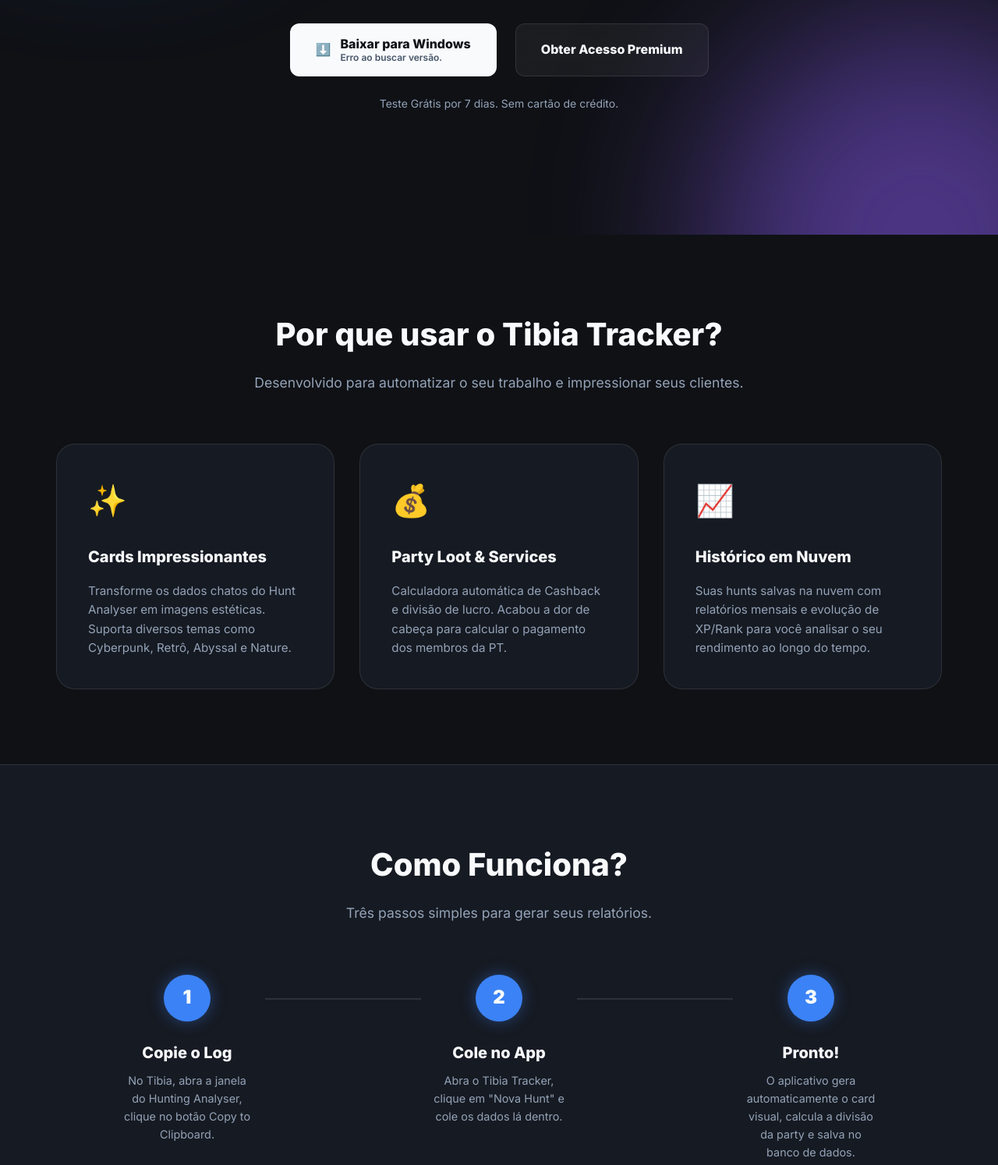
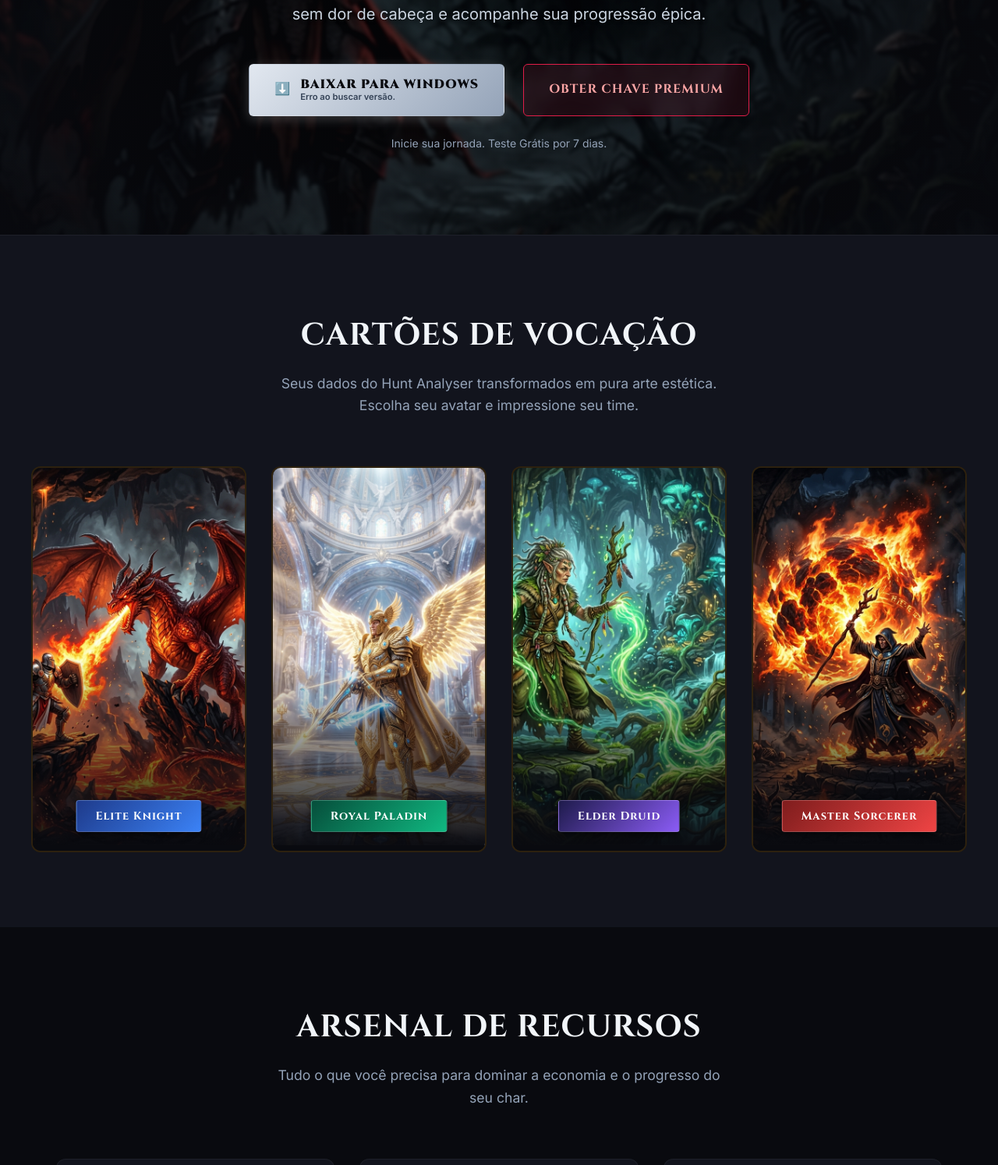
Before and after one commit to TioYaK/TibiaTrackerSite, a website built with Vite: page index.html in a window 1280 px wide. Shown: the part 499-1993 px from the top of the page at 78% size. Built offline with nearby package versions, Linux system fonts and the light colour scheme; no server answers.

Commit message:
feat: Redesign to Tibia RPG aesthetic with avatars

```diff
--- a/index.html
+++ b/index.html
@@ -8,18 +8,18 @@
     <!-- Fonts -->
     <link rel="preconnect" href="https://fonts.googleapis.com">
     <link rel="preconnect" href="https://fonts.gstatic.com" crossorigin>
-    <link href="https://fonts.googleapis.com/css2?family=Inter:wght@400;600;800;900&family=Playfair+Display:wght@700&display=swap" rel="stylesheet">
+    <link href="https://fonts.googleapis.com/css2?family=Cinzel:wght@700;900&family=Inter:wght@400;600;800;900&family=Playfair+Display:wght@700&display=swap" rel="stylesheet">
   </head>
   <body>
     <!-- Navbar -->
     <nav class="navbar">
       <div class="nav-container">
         <div class="logo">
-          <span>Tibia</span> Tracker
+          <span class="tibia-font">Tibia</span> Tracker
         </div>
         <div class="nav-links">
+          <a href="#showcase">Galeria</a>
           <a href="#features">Recursos</a>
-          <a href="#how-it-works">Como Funciona</a>
           <a href="https://wa.me/5511926007896" target="_blank" class="nav-btn-premium">Comprar Premium</a>
         </div>
       </div>
@@ -27,13 +27,13 @@
 
     <!-- Hero Section -->
     <header class="hero">
-      <div class="hero-bg">
-        <div class="orb orb-1"></div>
-        <div class="orb orb-2"></div>
-      </div>
+      <div class="hero-bg-image"></div>
+      <div class="hero-overlay"></div>
+
       <div class="hero-content">
-        <h1 class="hero-title">Eleve suas Hunts para o <span class="text-gradient">Próximo Nível</span></h1>
-        <p class="hero-subtitle">Gere relatórios visuais impressionantes, gerencie seus serviços de boost, acompanhe suas metas e faça a divisão do Loot da Party em segundos.</p>
+        <div class="badge-rpg">⚔️ A Melhor Ferramenta para Tibianos</div>
+        <h1 class="hero-title">Transforme suas hunts em <span class="text-gold">Glória Visual</span></h1>
+        <p class="hero-subtitle">Gere relatórios impressionantes, calcule o Loot da sua Party sem dor de cabeça e acompanhe sua progressão épica.</p>
 
         <div class="hero-actions">
           <a href="#" id="download-btn" class="btn btn-primary">
@@ -44,66 +44,77 @@
             </div>
           </a>
           <a href="https://wa.me/5511926007896" target="_blank" class="btn btn-secondary">
-            Obter Acesso Premium
+            Obter Chave Premium
           </a>
         </div>
 
-        <p class="hero-note">Teste Grátis por 7 dias. Sem cartão de crédito.</p>
+        <p class="hero-note">Inicie sua jornada. Teste Grátis por 7 dias.</p>
       </div>
     </header>
+
+    <!-- Showcase Section (Vocations) -->
+    <section id="showcase" class="showcase">
+      <div class="section-title">
+        <h2 class="rpg-heading">Cartões de Vocação</h2>
+        <p>Seus dados do Hunt Analyser transformados em pura arte estética. Escolha seu avatar e impressione seu time.</p>
+      </div>
+
+      <div class="vocation-grid">
+        <div class="vocation-card">
+          <div class="vocation-img-wrapper">
+            <img src="/TibiaTrackerSite/assets/knight.png" alt="Elite Knight" />
+            <div class="vocation-overlay"></div>
+            <span class="vocation-badge badge-ek">Elite Knight</span>
+          </div>
+        </div>
+        <div class="vocation-card">
+          <div class="vocation-img-wrapper">
+            <img src="/TibiaTrackerSite/assets/paladin.png" alt="Royal Paladin" />
+            <div class="vocation-overlay"></div>
+            <span class="vocation-badge badge-rp">Royal Paladin</span>
+          </div>
+        </div>
+        <div class="vocation-card">
+          <div class="vocation-img-wrapper">
+            <img src="/TibiaTrackerSite/assets/druid.png" alt="Elder Druid" />
+            <div class="vocation-overlay"></div>
+            <span class="vocation-badge badge-ed">Elder Druid</span>
+          </div>
+        </div>
+        <div class="vocation-card">
+          <div class="vocation-img-wrapper">
+            <img src="/TibiaTrackerSite/assets/sorcerer.png" alt="Master Sorcerer" />
+            <div class="vocation-overlay"></div>
+            <span class="vocation-badge badge-ms">Master Sorcerer</span>
+          </div>
+        </div>
+      </div>
+    </section>
 
     <!-- Features Section -->
     <section id="features" class="features">
       <div class="section-title">
-        <h2>Por que usar o Tibia Tracker?</h2>
-        <p>Desenvolvido para automatizar o seu trabalho e impressionar seus clientes.</p>
+        <h2 class="rpg-heading">Arsenal de Recursos</h2>
+        <p>Tudo o que você precisa para dominar a economia e o progresso do seu char.</p>
       </div>
 
       <div class="features-grid">
         <div class="feature-card">
-          <div class="feature-icon">✨</div>
-          <h3>Cards Impressionantes</h3>
-          <p>Transforme os dados chatos do Hunt Analyser em imagens estéticas. Suporta diversos temas como Cyberpunk, Retrô, Abyssal e Nature.</p>
+          <div class="feature-icon">💰</div>
+          <h3 class="rpg-subheading">Loot Splitter Inteligente</h3>
+          <p>Diga adeus à calculadora! Cole o log da party e o app calcula automaticamente a transferência do banco para cada membro com precisão.</p>
         </div>
 
         <div class="feature-card">
-          <div class="feature-icon">💰</div>
-          <h3>Party Loot & Services</h3>
-          <p>Calculadora automática de Cashback e divisão de lucro. Acabou a dor de cabeça para calcular o pagamento dos membros da PT.</p>
+          <div class="feature-icon">📜</div>
+          <h3 class="rpg-subheading">Histórico Épico em Nuvem</h3>
+          <p>Todas as suas hunts ficam salvas em nosso banco de dados. Veja seus gráficos de evolução e quebre seus próprios recordes.</p>
         </div>
 
         <div class="feature-card">
-          <div class="feature-icon">📈</div>
-          <h3>Histórico em Nuvem</h3>
-          <p>Suas hunts salvas na nuvem com relatórios mensais e evolução de XP/Rank para você analisar o seu rendimento ao longo do tempo.</p>
-        </div>
-      </div>
-    </section>
-
-    <!-- How it works -->
-    <section id="how-it-works" class="how-it-works">
-      <div class="section-title">
-        <h2>Como Funciona?</h2>
-        <p>Três passos simples para gerar seus relatórios.</p>
-      </div>
-
-      <div class="steps-container">
-        <div class="step">
-          <div class="step-number">1</div>
-          <h3>Copie o Log</h3>
-          <p>No Tibia, abra a janela do Hunting Analyser, clique no botão Copy to Clipboard.</p>
-        </div>
-        <div class="step-connector"></div>
-        <div class="step">
-          <div class="step-number">2</div>
-          <h3>Cole no App</h3>
-          <p>Abra o Tibia Tracker, clique em "Nova Hunt" e cole os dados lá dentro.</p>
-        </div>
-        <div class="step-connector"></div>
-        <div class="step">
-          <div class="step-number">3</div>
-          <h3>Pronto!</h3>
-          <p>O aplicativo gera automaticamente o card visual, calcula a divisão da party e salva no banco de dados.</p>
+          <div class="feature-icon">✨</div>
+          <h3 class="rpg-subheading">Temas e Customizações</h3>
+          <p>Múltiplos temas como Cyberpunk, Retrô, Nature e Abyssal para o seu cartão de Hunt combinar com a vibe da sua hunt.</p>
         </div>
       </div>
     </section>
@@ -112,13 +123,12 @@
     <footer class="footer">
       <div class="footer-content">
         <div class="footer-brand">
-          <div class="logo"><span>Tibia</span> Tracker</div>
-          <p>Feito com ❤️ por Kit Maclaud</p>
+          <div class="logo"><span class="tibia-font">Tibia</span> Tracker</div>
+          <p>Forjado com ❤️ por Kit Maclaud nas fornalhas de Kazordoon.</p>
         </div>
         <div class="footer-links">
-          <h4>Suporte</h4>
-          <a href="https://wa.me/5511926007896" target="_blank">WhatsApp (Vendas)</a>
-          <a href="mailto:contato@exemplo.com">Contato</a>
+          <h4>Taberna (Suporte)</h4>
+          <a href="https://wa.me/5511926007896" target="_blank">Falar com o NPC (WhatsApp)</a>
         </div>
       </div>
       <div class="footer-bottom">
--- a/package.json
+++ b/package.json
@@ -3,12 +3,16 @@
   "version": "0.0.0",
   "private": true,
   "type": "module",
+  "homepage": "https://TioYaK.github.io/TibiaTrackerSite",
   "scripts": {
+    "predeploy": "npm run build",
+    "deploy": "gh-pages -d dist",
     "dev": "vite",
     "build": "vite build",
     "preview": "vite preview"
   },
   "devDependencies": {
+    "gh-pages": "^6.3.0",
     "vite": "^8.1.1"
   }
 }
--- a/src/main.js
+++ b/src/main.js
@@ -6,7 +6,7 @@ document.addEventListener('DOMContentLoaded', async () => {
 
   try {
     // Fetch latest release from GitHub API
-    const response = await fetch('https://api.github.com/repos/TioYaK/ServiceCards/releases/latest');
+    const response = await fetch('https://api.github.com/repos/TioYaK/TibiaTracker-Releases/releases/latest');
 
     if (!response.ok) {
       throw new Error('Failed to fetch latest release');
--- a/src/style.css
+++ b/src/style.css
@@ -1,15 +1,19 @@
 :root {
-  --bg-dark: #0f1115;
-  --bg-card: #161a22;
-  --text-main: #f8fafc;
+  /* RPG Theme Colors */
+  --bg-dark: #090a0f;
+  --bg-card: #12141d;
+  --text-main: #f1f5f9;
   --text-muted: #94a3b8;
-  --accent-primary: #3b82f6;
-  --accent-secondary: #8b5cf6;
-  --success: #10b981;
-  --warning: #f59e0b;
-  --border: rgba(255, 255, 255, 0.1);
+
+  --gold: #f59e0b;
+  --gold-dark: #b45309;
+  --ruby: #e11d48;
+  --ruby-dark: #9f1239;
+
+  --border: rgba(245, 158, 11, 0.15);
+
   --font-sans: 'Inter', sans-serif;
-  --font-serif: 'Playfair Display', serif;
+  --font-rpg: 'Cinzel', serif;
 }
 
 * {
@@ -26,13 +30,39 @@ body {
   overflow-x: hidden;
 }
 
+/* Typography Overrides */
+.tibia-font {
+  font-family: var(--font-rpg);
+  color: var(--gold);
+  text-transform: uppercase;
+  letter-spacing: 2px;
+}
+
+.rpg-heading {
+  font-family: var(--font-rpg);
+  color: var(--text-main);
+  text-transform: uppercase;
+  letter-spacing: 1px;
+}
+
+.rpg-subheading {
+  font-family: var(--font-rpg);
+  color: var(--gold);
+  margin-bottom: 0.5rem;
+}
+
+.text-gold {
+  color: var(--gold);
+  text-shadow: 0 0 20px rgba(245, 158, 11, 0.4);
+}
+
 /* Navbar */
 .navbar {
   position: fixed;
   top: 0;
   width: 100%;
   padding: 1rem 0;
-  background: rgba(15, 17, 21, 0.8);
+  background: rgba(9, 10, 15, 0.85);
   backdrop-filter: blur(12px);
   border-bottom: 1px solid var(--border);
   z-index: 100;
@@ -48,14 +78,8 @@ body {
 }
 
 .logo {
-  font-family: var(--font-sans);
   font-weight: 900;
   font-size: 1.5rem;
-  letter-spacing: -1px;
-}
-
-.logo span {
-  color: var(--warning);
 }
 
 .nav-links {
@@ -70,23 +94,27 @@ body {
   font-weight: 600;
   font-size: 0.9rem;
   transition: color 0.3s ease;
+  font-family: var(--font-rpg);
+  text-transform: uppercase;
+  letter-spacing: 1px;
 }
 
 .nav-links a:hover {
-  color: var(--accent-primary);
+  color: var(--gold);
 }
 
 .nav-btn-premium {
-  background: linear-gradient(135deg, var(--warning), #d97706);
+  background: linear-gradient(135deg, var(--gold), var(--gold-dark));
   padding: 0.5rem 1.5rem;
-  border-radius: 99px;
+  border-radius: 4px;
   color: #fff !important;
   box-shadow: 0 4px 15px rgba(245, 158, 11, 0.3);
+  border: 1px solid #fcd34d;
 }
 
 .nav-btn-premium:hover {
   transform: translateY(-2px);
-  box-shadow: 0 6px 20px rgba(245, 158, 11, 0.4);
+  box-shadow: 0 6px 20px rgba(245, 158, 11, 0.5);
 }
 
 /* Hero Section */
@@ -101,44 +129,32 @@ body {
   overflow: hidden;
 }
 
-.hero-bg {
+.hero-bg-image {
   position: absolute;
   top: 0;
   left: 0;
   width: 100%;
   height: 100%;
-  z-index: -1;
-  overflow: hidden;
+  background: url('/TibiaTrackerSite/assets/hero-bg.png') center/cover no-repeat;
+  z-index: -2;
+  filter: blur(2px) contrast(1.1) brightness(0.6);
+  transform: scale(1.05);
+  animation: bg-pan 30s linear infinite alternate;
 }
 
-.orb {
-  position: absolute;
-  border-radius: 50%;
-  filter: blur(100px);
-  opacity: 0.5;
-  animation: float 10s infinite alternate;
+@keyframes bg-pan {
+  0% { transform: scale(1.05) translate(0, 0); }
+  100% { transform: scale(1.05) translate(-10px, 10px); }
 }
 
-.orb-1 {
-  width: 400px;
-  height: 400px;
-  background: var(--accent-primary);
-  top: -100px;
-  left: -100px;
-}
-
-.orb-2 {
-  width: 500px;
-  height: 500px;
-  background: var(--accent-secondary);
-  bottom: -200px;
-  right: -100px;
-  animation-delay: -5s;
-}
-
-@keyframes float {
-  0% { transform: translate(0, 0) scale(1); }
-  100% { transform: translate(50px, 50px) scale(1.1); }
+.hero-overlay {
+  position: absolute;
+  top: 0;
+  left: 0;
+  width: 100%;
+  height: 100%;
+  background: radial-gradient(circle at center, rgba(9, 10, 15, 0.2) 0%, rgba(9, 10, 15, 0.9) 100%);
+  z-index: -1;
 }
 
 .hero-content {
@@ -146,27 +162,35 @@ body {
   z-index: 1;
 }
 
+.badge-rpg {
+  display: inline-block;
+  padding: 0.5rem 1rem;
+  background: rgba(245, 158, 11, 0.1);
+  border: 1px solid var(--gold);
+  color: var(--gold);
+  border-radius: 50px;
+  font-weight: bold;
+  font-size: 0.85rem;
+  margin-bottom: 1.5rem;
+  text-transform: uppercase;
+  letter-spacing: 1px;
+}
+
 .hero-title {
   font-size: 4rem;
-  font-weight: 900;
+  font-family: var(--font-rpg);
   line-height: 1.1;
   margin-bottom: 1.5rem;
-  letter-spacing: -2px;
-}
-
-.text-gradient {
-  background: linear-gradient(to right, var(--accent-primary), var(--accent-secondary));
-  -webkit-background-clip: text;
-  -webkit-text-fill-color: transparent;
 }
 
 .hero-subtitle {
   font-size: 1.25rem;
-  color: var(--text-muted);
+  color: #cbd5e1;
   margin-bottom: 3rem;
   max-width: 600px;
   margin-left: auto;
   margin-right: auto;
+  text-shadow: 0 2px 4px rgba(0,0,0,0.5);
 }
 
 .hero-actions {
@@ -181,21 +205,26 @@ body {
   align-items: center;
   gap: 0.75rem;
   padding: 1rem 2rem;
-  border-radius: 12px;
+  border-radius: 6px;
   text-decoration: none;
-  font-weight: 800;
   transition: all 0.3s ease;
   border: 1px solid transparent;
+  font-family: var(--font-rpg);
+  text-transform: uppercase;
+  letter-spacing: 1px;
 }
 
 .btn-primary {
-  background: var(--text-main);
+  background: linear-gradient(135deg, #e2e8f0, #94a3b8);
   color: var(--bg-dark);
+  font-weight: 900;
+  box-shadow: 0 4px 15px rgba(255, 255, 255, 0.2);
 }
 
 .btn-primary:hover {
   transform: translateY(-3px);
-  box-shadow: 0 10px 25px rgba(255, 255, 255, 0.2);
+  background: #fff;
+  box-shadow: 0 10px 25px rgba(255, 255, 255, 0.3);
 }
 
 .btn-text {
@@ -206,21 +235,27 @@ body {
 }
 
 .btn-sub-text {
-  font-size: 0.75rem;
+  font-size: 0.70rem;
   font-weight: 600;
-  color: #475569;
+  color: #334155;
+  font-family: var(--font-sans);
+  text-transform: none;
+  letter-spacing: 0;
 }
 
 .btn-secondary {
-  background: rgba(255, 255, 255, 0.05);
-  border-color: var(--border);
-  color: var(--text-main);
+  background: rgba(225, 29, 72, 0.1);
+  border-color: var(--ruby);
+  color: #fca5a5;
   backdrop-filter: blur(10px);
+  font-weight: 700;
 }
 
 .btn-secondary:hover {
-  background: rgba(255, 255, 255, 0.1);
+  background: var(--ruby);
+  color: #fff;
   transform: translateY(-3px);
+  box-shadow: 0 10px 25px rgba(225, 29, 72, 0.4);
 }
 
 .hero-note {
@@ -228,11 +263,11 @@ body {
   color: var(--text-muted);
 }
 
-/* Features */
-.features {
+/* Showcase Section */
+.showcase {
   padding: 6rem 2rem;
-  max-width: 1200px;
-  margin: 0 auto;
+  background: var(--bg-card);
+  border-top: 1px solid rgba(255,255,255,0.05);
 }
 
 .section-title {
@@ -242,13 +277,91 @@ body {
 
 .section-title h2 {
   font-size: 2.5rem;
-  font-weight: 800;
   margin-bottom: 1rem;
 }
 
 .section-title p {
   color: var(--text-muted);
   font-size: 1.1rem;
+  max-width: 600px;
+  margin: 0 auto;
+}
+
+.vocation-grid {
+  display: grid;
+  grid-template-columns: repeat(auto-fit, minmax(250px, 1fr));
+  gap: 2rem;
+  max-width: 1200px;
+  margin: 0 auto;
+}
+
+.vocation-card {
+  position: relative;
+  border-radius: 12px;
+  overflow: hidden;
+  border: 2px solid var(--border);
+  transition: all 0.4s ease;
+  background: var(--bg-dark);
+}
+
+.vocation-card:hover {
+  transform: translateY(-10px);
+  border-color: var(--gold);
+  box-shadow: 0 15px 30px rgba(245, 158, 11, 0.2);
+}
+
+.vocation-img-wrapper {
+  position: relative;
+  width: 100%;
+  aspect-ratio: 9/16;
+}
+
+.vocation-img-wrapper img {
+  width: 100%;
+  height: 100%;
+  object-fit: cover;
+  transition: transform 0.5s ease;
+}
+
+.vocation-card:hover img {
+  transform: scale(1.05);
+}
+
+.vocation-overlay {
+  position: absolute;
+  bottom: 0;
+  left: 0;
+  width: 100%;
+  height: 50%;
+  background: linear-gradient(to top, rgba(9, 10, 15, 1) 0%, transparent 100%);
+}
+
+.vocation-badge {
+  position: absolute;
+  bottom: 1.5rem;
+  left: 50%;
+  transform: translateX(-50%);
+  font-family: var(--font-rpg);
+  font-weight: 700;
+  padding: 0.5rem 1.5rem;
+  border-radius: 4px;
+  font-size: 0.9rem;
+  white-space: nowrap;
+  letter-spacing: 1px;
+  box-shadow: 0 4px 10px rgba(0,0,0,0.5);
+  border: 1px solid rgba(255,255,255,0.2);
+}
+
+.badge-ek { background: linear-gradient(135deg, #1e3a8a, #3b82f6); color: #fff; }
+.badge-rp { background: linear-gradient(135deg, #064e3b, #10b981); color: #fff; }
+.badge-ed { background: linear-gradient(135deg, #1e1b4b, #8b5cf6); color: #fff; }
+.badge-ms { background: linear-gradient(135deg, #7f1d1d, #ef4444); color: #fff; }
+
+/* Features */
+.features {
+  padding: 6rem 2rem;
+  max-width: 1200px;
+  margin: 0 auto;
 }
 
 .features-grid {
@@ -260,14 +373,32 @@ body {
 .feature-card {
   background: var(--bg-card);
   padding: 2.5rem;
-  border-radius: 24px;
-  border: 1px solid var(--border);
-  transition: transform 0.3s ease, border-color 0.3s ease;
+  border-radius: 12px;
+  border: 1px solid rgba(255,255,255,0.05);
+  transition: transform 0.3s ease, background 0.3s ease;
+  position: relative;
+  overflow: hidden;
+}
+
+.feature-card::before {
+  content: '';
+  position: absolute;
+  top: 0;
+  left: 0;
+  width: 100%;
+  height: 2px;
+  background: linear-gradient(90deg, transparent, var(--gold), transparent);
+  opacity: 0;
+  transition: opacity 0.3s ease;
 }
 
 .feature-card:hover {
-  transform: translateY(-10px);
-  border-color: var(--accent-primary);
+  transform: translateY(-5px);
+  background: rgba(245, 158, 11, 0.02);
+}
+
+.feature-card:hover::before {
+  opacity: 1;
 }
 
 .feature-icon {
@@ -275,72 +406,9 @@ body {
   margin-bottom: 1.5rem;
 }
 
-.feature-card h3 {
-  font-size: 1.25rem;
-  margin-bottom: 1rem;
-}
-
 .feature-card p {
   color: var(--text-muted);
   font-size: 0.95rem;
-}
-
-/* How it works */
-.how-it-works {
-  padding: 6rem 2rem;
-  background: var(--bg-card);
-  border-top: 1px solid var(--border);
-  border-bottom: 1px solid var(--border);
-}
-
-.steps-container {
-  max-width: 1000px;
-  margin: 0 auto;
-  display: flex;
-  align-items: flex-start;
-  justify-content: space-between;
-  text-align: center;
-  position: relative;
-}
-
-.step {
-  flex: 1;
-  position: relative;
-  z-index: 2;
-}
-
-.step-number {
-  width: 60px;
-  height: 60px;
-  background: var(--accent-primary);
-  border-radius: 50%;
-  display: flex;
-  align-items: center;
-  justify-content: center;
-  font-size: 1.5rem;
-  font-weight: 900;
-  margin: 0 auto 1.5rem;
-  box-shadow: 0 0 20px rgba(59, 130, 246, 0.4);
-}
-
-.step h3 {
-  font-size: 1.25rem;
-  margin-bottom: 0.5rem;
-}
-
-.step p {
-  color: var(--text-muted);
-  font-size: 0.9rem;
-  padding: 0 1rem;
-}
-
-.step-connector {
-  flex: 1;
-  height: 2px;
-  background: var(--border);
-  margin-top: 30px;
-  position: relative;
-  z-index: 1;
 }
 
 /* Footer */
@@ -348,6 +416,7 @@ body {
   padding: 4rem 2rem 2rem;
   max-width: 1200px;
   margin: 0 auto;
+  border-top: 1px solid rgba(255,255,255,0.05);
 }
 
 .footer-content {
@@ -370,8 +439,11 @@ body {
 }
 
 .footer-links h4 {
+  font-family: var(--font-rpg);
+  color: var(--gold);
   font-size: 1.1rem;
   margin-bottom: 0.5rem;
+  text-transform: uppercase;
 }
 
 .footer-links a {
@@ -387,7 +459,7 @@ body {
 .footer-bottom {
   text-align: center;
   padding-top: 2rem;
-  border-top: 1px solid var(--border);
+  border-top: 1px solid rgba(255,255,255,0.05);
   color: var(--text-muted);
   font-size: 0.875rem;
 }
@@ -396,7 +468,5 @@ body {
 @media (max-width: 768px) {
   .hero-title { font-size: 2.5rem; }
   .hero-actions { flex-direction: column; }
-  .steps-container { flex-direction: column; gap: 3rem; align-items: center; }
-  .step-connector { display: none; }
   .nav-links { display: none; }
 }
--- /dev/null
+++ b/vite.config.js
@@ -0,0 +1,5 @@
+import { defineConfig } from 'vite'
+
+export default defineConfig({
+  base: '/TibiaTrackerSite/',
+})
```
Also changed, not shown: public/assets/druid.png (added), public/assets/hero-bg.png (added), public/assets/knight.png (added), public/assets/paladin.png (added), public/assets/sorcerer.png (added), 1 other file.
